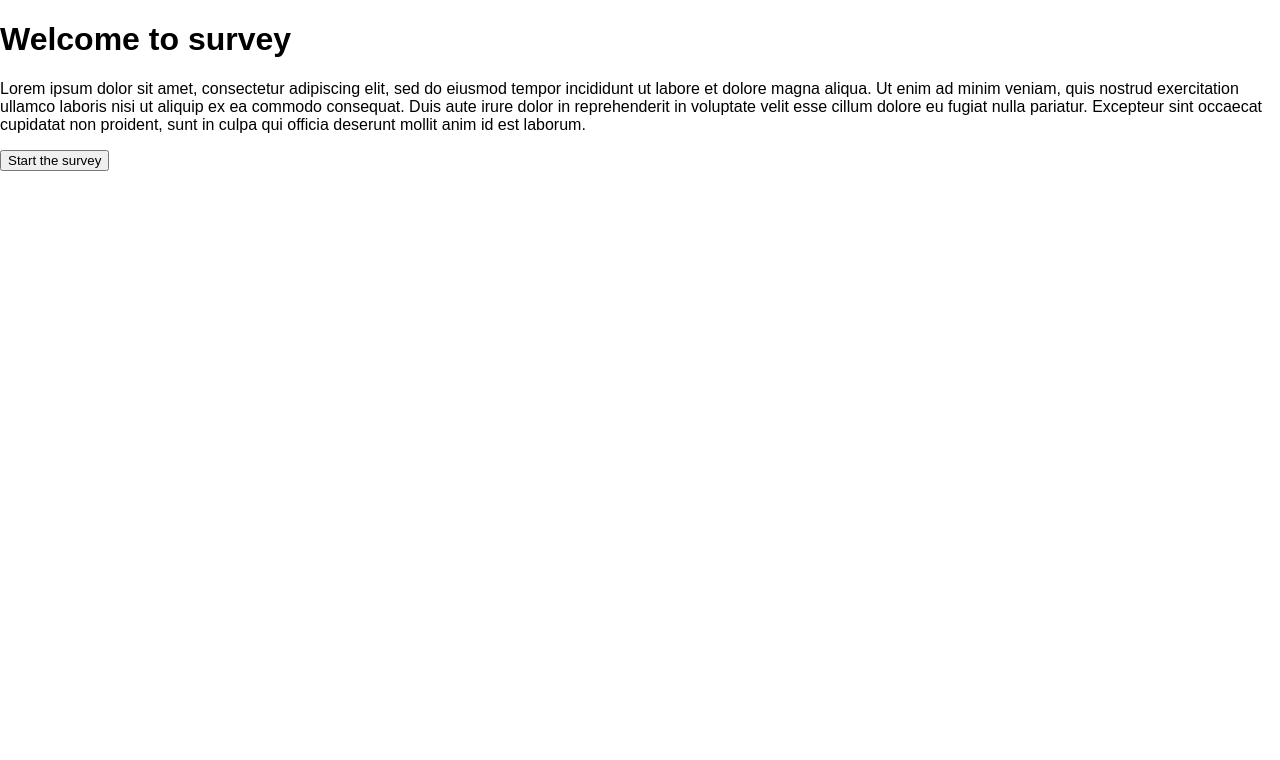
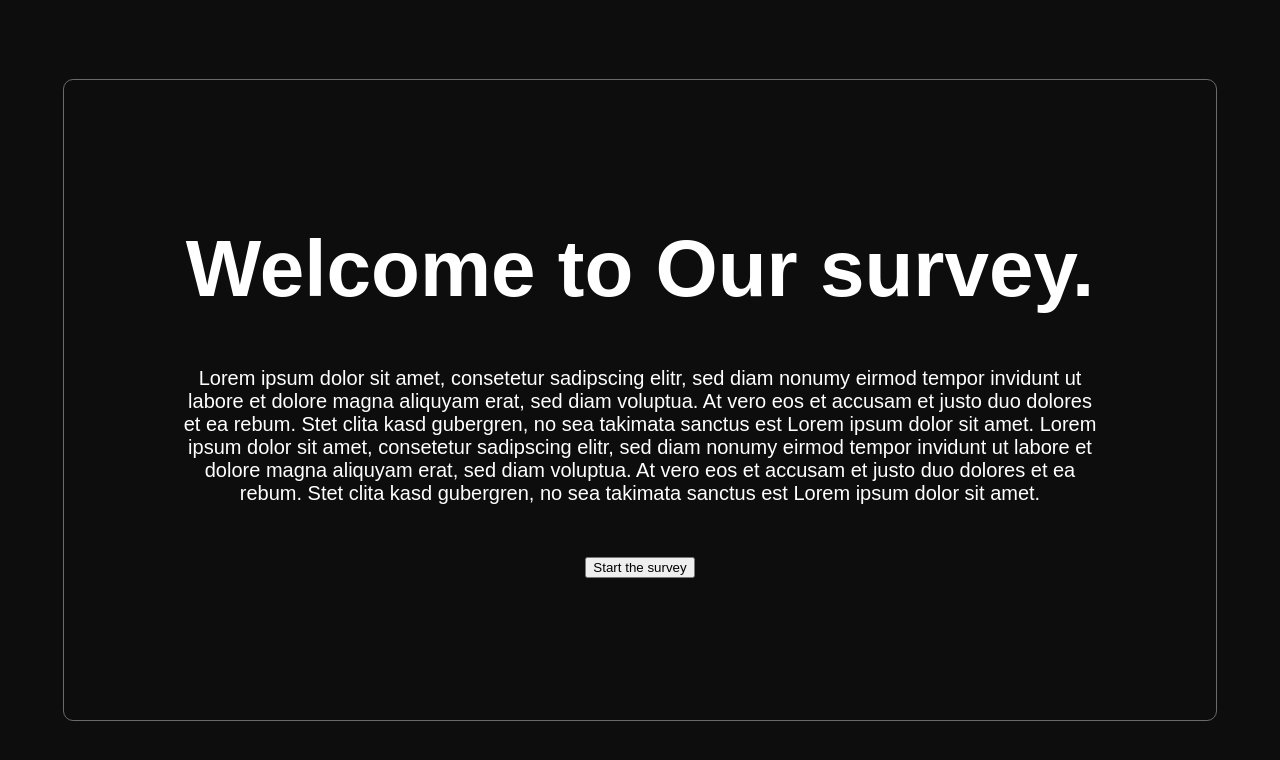
Before and after one commit to KadirZukorlic/survey, a React (Create React App) app: page / in a window 1280 px wide. Shown: the top 760 px of the page. Built offline with nearby package versions, Linux system fonts and the light colour scheme; a web font is replaced by a local one.

Commit message:
main layout

```diff
--- a/src/App.js
+++ b/src/App.js
@@ -9,6 +9,7 @@ import { Options } from './components/Questions/Options';
 import { Country } from './components/Questions/Contry';
 
 import './App.css';
+import { MainLayout } from './layout/MainLayout';
 
 export const AppContext = createContext();
 
@@ -20,6 +21,7 @@ function App() {
   const [countryPoints, setCountryPoints] = useState(0);
 
   return (
+    <MainLayout>
       <BrowserRouter>
         <AppContext.Provider
           value={{
@@ -45,6 +47,7 @@ function App() {
           </Routes>
         </AppContext.Provider>
       </BrowserRouter>
+    </MainLayout>
   );
 }
 
--- a/src/index.css
+++ b/src/index.css
@@ -11,12 +11,7 @@ html {
 }
 
 body {
+  box-sizing: border-box;
   margin: 0;
-  -webkit-font-smoothing: antialiased;
-  -moz-osx-font-smoothing: grayscale;
+  padding: 0;
 }
-
-code {
-  font-family: source-code-pro, Menlo, Monaco, Consolas, 'Courier New',
-    monospace;
-}
--- /dev/null
+++ b/src/layout/MainLayout.js
@@ -0,0 +1,11 @@
+import React from 'react';
+
+import './styles.css';
+
+export const MainLayout = (props) => {
+  return (
+    <div className="wrapper">
+      <div className="border">{props.children}</div>
+    </div>
+  );
+};
--- /dev/null
+++ b/src/layout/styles.css
@@ -0,0 +1,18 @@
+.wrapper {
+  display: flex;
+  justify-content: center;
+  align-items: center;
+  background-color: #0d0d0d;
+  color: #fff;
+  height: 100vh;
+}
+
+.border {
+  display: flex;
+  justify-content: center;
+  align-items: center;
+  border: 1px solid #6a6a6a;
+  border-radius: 10px;
+  width: 90%;
+  height: 80%;
+}
--- a/src/pages/HomePage.js
+++ b/src/pages/HomePage.js
@@ -1,19 +1,23 @@
 import React from 'react';
 import { useNavigate } from 'react-router-dom';
+
+import './styles.css';
 
 export const HomePage = () => {
   const navigate = useNavigate();
   return (
-    <div>
-      <h1>Welcome to survey</h1>
+    <div className="content">
+      <h1 style={{ margin: '0', fontSize: '5rem' }}>Welcome to Our survey.</h1>
       <p>
-        Lorem ipsum dolor sit amet, consectetur adipiscing elit, sed do eiusmod
-        tempor incididunt ut labore et dolore magna aliqua. Ut enim ad minim
-        veniam, quis nostrud exercitation ullamco laboris nisi ut aliquip ex ea
-        commodo consequat. Duis aute irure dolor in reprehenderit in voluptate
-        velit esse cillum dolore eu fugiat nulla pariatur. Excepteur sint
-        occaecat cupidatat non proident, sunt in culpa qui officia deserunt
-        mollit anim id est laborum.
+        Lorem ipsum dolor sit amet, consetetur sadipscing elitr, sed diam nonumy
+        eirmod tempor invidunt ut labore et dolore magna aliquyam erat, sed diam
+        voluptua. At vero eos et accusam et justo duo dolores et ea rebum. Stet
+        clita kasd gubergren, no sea takimata sanctus est Lorem ipsum dolor sit
+        amet. Lorem ipsum dolor sit amet, consetetur sadipscing elitr, sed diam
+        nonumy eirmod tempor invidunt ut labore et dolore magna aliquyam erat,
+        sed diam voluptua. At vero eos et accusam et justo duo dolores et ea
+        rebum. Stet clita kasd gubergren, no sea takimata sanctus est Lorem
+        ipsum dolor sit amet.
       </p>
       <button onClick={() => navigate('/name')}>Start the survey</button>
     </div>
--- a/src/pages/styles.css
+++ b/src/pages/styles.css
@@ -0,0 +1,13 @@
+.content {
+  display: flex;
+  justify-content: center;
+  align-items: center;
+  flex-direction: column;
+  gap: 2rem;
+  text-align: center;
+}
+
+p {
+  max-width: 80%;
+  font-size: 20px;
+}
```
Lines whose indentation alone changed are shown as unchanged.
